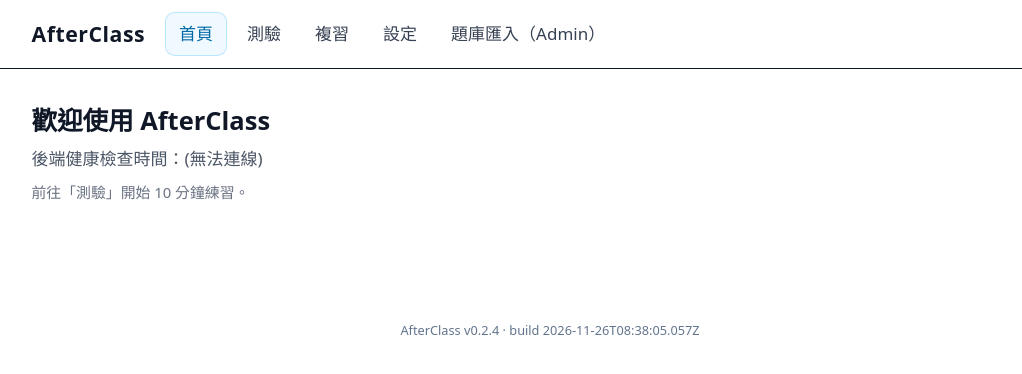
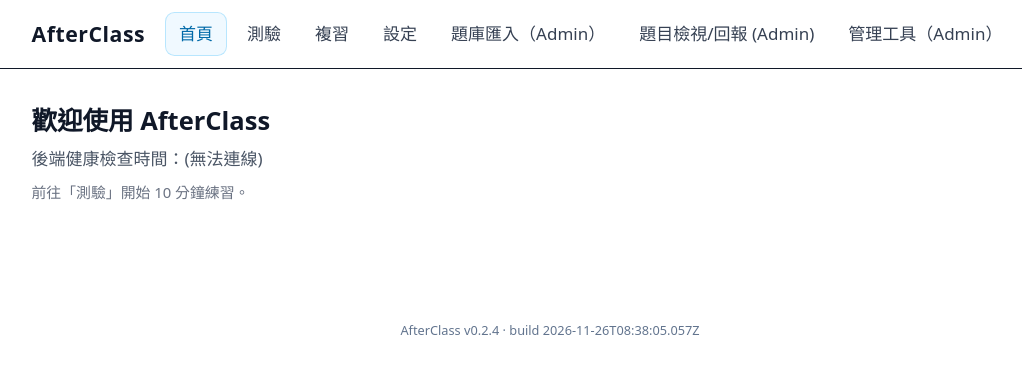
Before and after one commit to deeblue/afterclass-pwa, a React (Vite) app: page / in a window 1280 px wide. Shown: the top 374 px of the page, without its empty margins (90-1112 px from the left). Built offline with nearby package versions, Linux system fonts and the light colour scheme; no server answers.

Commit message:
add new link in navigate row

```diff
--- a/src/components/layout/AppHeader.tsx
+++ b/src/components/layout/AppHeader.tsx
@@ -43,6 +43,14 @@
             {/* <SettingsIcon className="mr-1 inline-block h-4 w-4" /> */}
             題庫匯入（Admin）
           </NavLink>
+          <NavLink to="/admin/issues" className={({ isActive }) => navCx(isActive)}>
+            {/* <SettingsIcon className="mr-1 inline-block h-4 w-4" /> */}
+            題目檢視/回報 (Admin)
+          </NavLink>
+          <NavLink to="/admin/tools" className={({ isActive }) => navCx(isActive)}>
+            {/* <SettingsIcon className="mr-1 inline-block h-4 w-4" /> */}
+            管理工具（Admin）
+          </NavLink>
         </nav>
 
         {/* 右側可放占位（登入、狀態、使用者） */}
```
